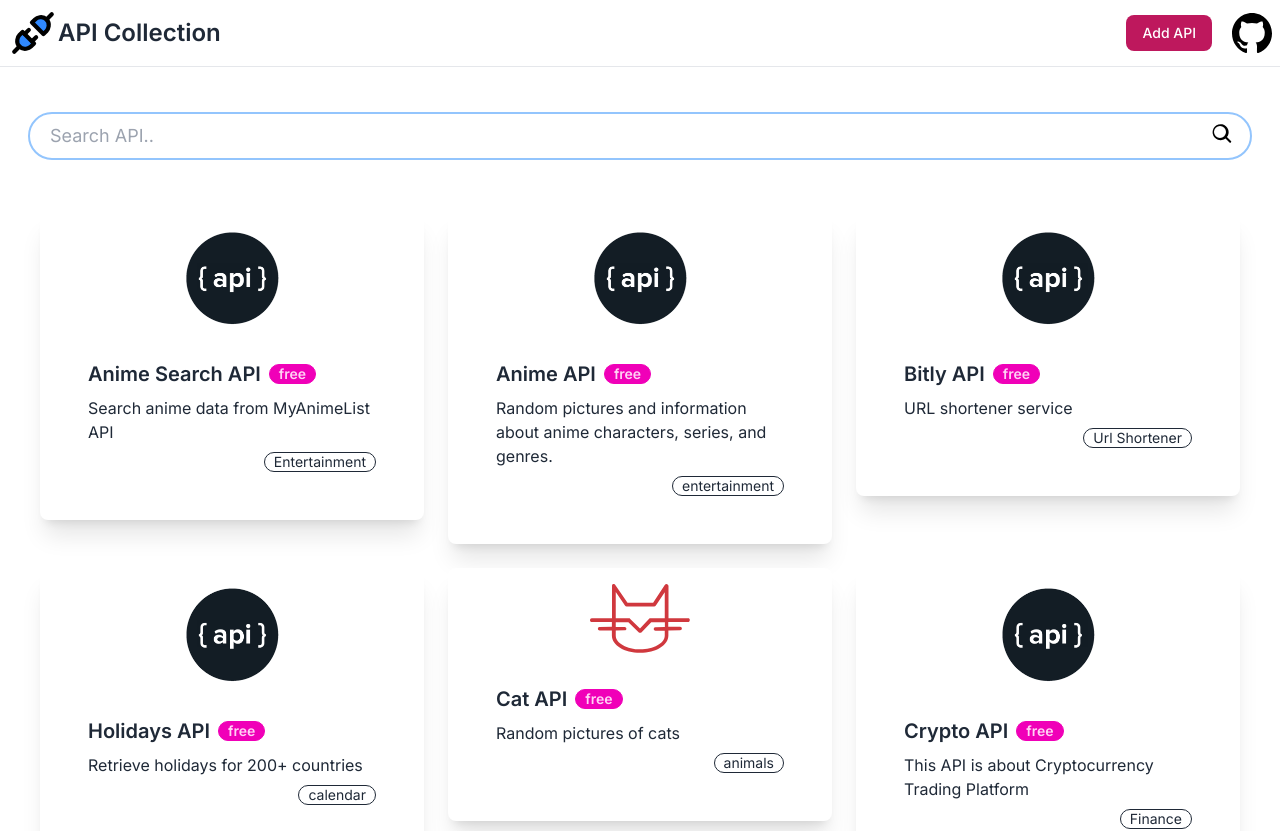
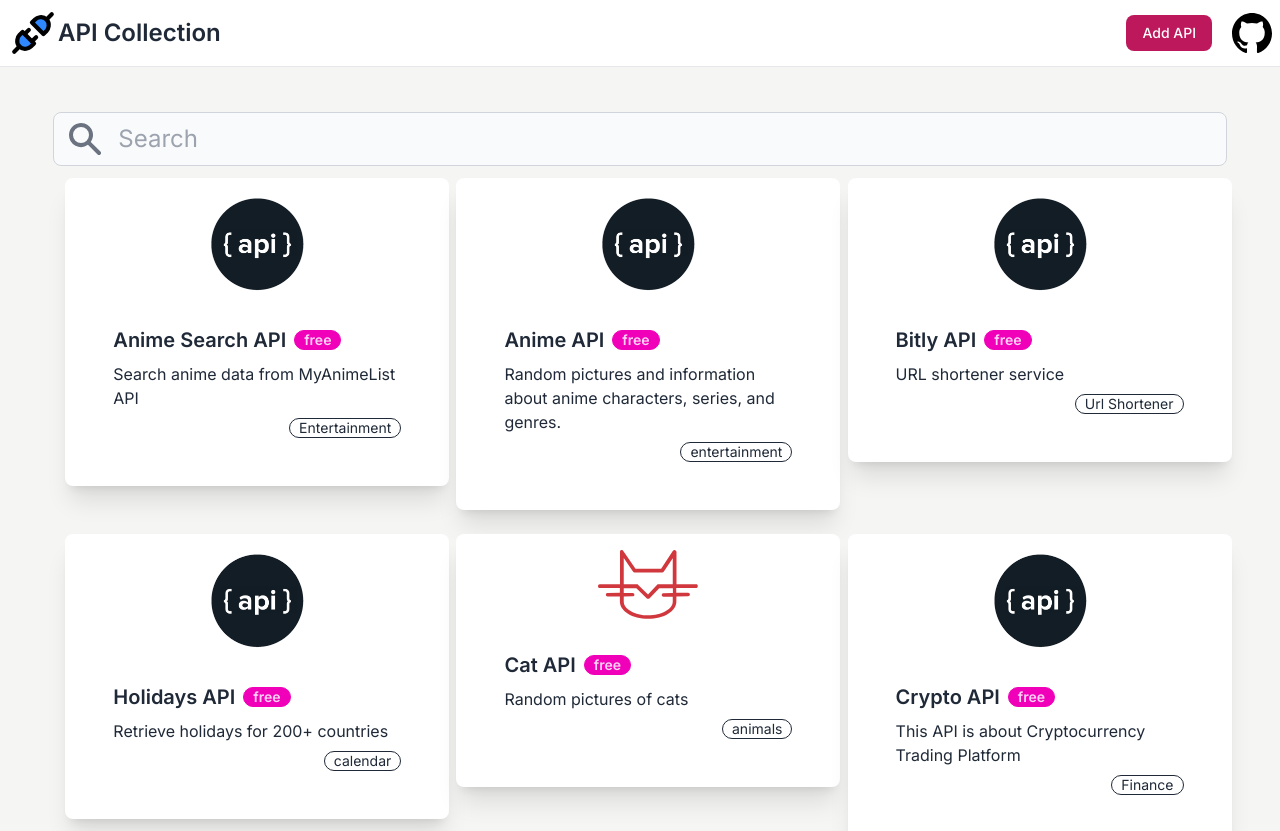
Before and after one commit to gdsc-fetju/api-collection, a Next.js app: page / in a window 1280 px wide. Shown: the top 831 px of the page. Built offline with nearby package versions, Linux system fonts and the light colour scheme.

Commit message:
fix: implement search with custom hook

```diff
--- a/src/app/page.tsx
+++ b/src/app/page.tsx
@@ -1,25 +1,18 @@
-'use client'
+'use client';
 
 import ApiList from '@/components/ApiList';
 import Nav from '@/components/Nav';
-import Search from '@/components/Search/SearchBar';
-import React, {useState} from 'react';
 
 export default function Home() {
-  const [searchTerm, setSearchTerm] = useState('');
-
-  const handleSearch = (value: string) => {
-    setSearchTerm(value);
-  };
   return (
-    <main>
+    <main className='bg-stone-100 min-h-screen'>
       <Nav />
       <h1 className='my-10 text-center text-2xl font-bold'>API Collection</h1>
       {/* TODO: Add Search Bar to Search for a Individual API */}
       {/* <Search onSearch={handleSearch} />  */}
       {/* TODO: Add Filter the filteration of correct result */}
       <div className='flex justify-center gap-20'>
-      <ApiList searchTerm={searchTerm} />
+        <ApiList />
       </div>
     </main>
   );
--- a/src/components/ApiCard.tsx
+++ b/src/components/ApiCard.tsx
@@ -8,9 +8,8 @@
 
 function ApiCard({ api }: Props) {
   return (
-    <Link target="_blank" href={api.url}>
-
-      <div className='card w-96 bg-base-100 mx-3 my-3 shadow-xl p-4 rounded-lg transform transition-transform hover:scale-105'>
+    <Link target='_blank' href={api.url}>
+      <div className='card mx-3 my-3 w-96 transform rounded-lg bg-base-100 p-4 shadow-xl transition-transform hover:scale-105'>
         <figure>
           <Image
             src={api.image ? `/images/${api.image}` : '/images/default.webp'}
--- a/src/components/ApiList.tsx
+++ b/src/components/ApiList.tsx
@@ -4,12 +4,13 @@
 import ApiCard from './ApiCard';
 import Search from './Search/SearchBar';
 import Spinner from './Search/Spinner';
+import useSearch from '@/hooks/useSearch';
 
-function ApiList({ searchTerm }: { searchTerm: string }) {
+function ApiList() {
   // TODO: Setup filter with custom hook
   const [apiList, setApiList] = useState<IApiContent[]>([]);
-  const [filteredApiList, setFilteredApiList] = useState<IApiContent[]>([]);
   const [isLoading, setIsLoading] = useState(true);
+  const { search, filteredApis, setSearch } = useSearch(apiList);
 
   useEffect(() => {
     (async () => {
@@ -17,50 +18,25 @@
       const res = await fetch('/api/get-content');
       const api = await res.json();
       setApiList(api);
-      setFilteredApiList(api);
       setIsLoading(false);
-      console.log(api);
     })();
   }, []);
 
-  useEffect(() => {
-    const filtered = apiList.filter((api) =>
-      api.name.toLowerCase().includes(searchTerm.toLowerCase())
+  if (isLoading) {
+    return (
+      <Spinner />
     );
-    setFilteredApiList(filtered);
-
-  }, [apiList, searchTerm]);
-
-
-  const handleSearch = (searchTerm: string) => {
-    const filtered = apiList.filter((api) =>
-      api.name.toLowerCase().includes(searchTerm.toLowerCase())
-    );
-    setFilteredApiList(filtered);
-  };
-
-  if (!apiList.length) {
-    // return <p>No APIs found</p>;
-
-  }
-  if (isLoading) {
-    return <Spinner />;
   }
 
-  if (!filteredApiList.length) {
-    // return <p>No APIs found</p>;
-
-  }
   return (
-    <div>
-    <Search onSearch={handleSearch} />
-    <section className='grid grid-cols-1 md:grid-cols-2 lg:grid-cols-3'>
-      {filteredApiList.map((api, index) => (
-        <ApiCard key={index} api={api} />
-      ))}
-    </section>
-  </div>
-
+    <div className='w-11/12 flex flex-col items-center'>
+      <Search setSearch={setSearch} search={search} />
+      <section className='grid grid-cols-1 md:grid-cols-2 lg:grid-cols-3'>
+        {!filteredApis.length
+          ? 'No APIs found'
+          : filteredApis.map((api, index) => <ApiCard key={index} api={api} />)}
+      </section>
+    </div>
   );
 }
 
--- a/src/components/Search/SearchBar.tsx
+++ b/src/components/Search/SearchBar.tsx
@@ -1,50 +1,28 @@
-'use client'
+'use client';
 
-import React, { ChangeEvent, useState } from 'react';
+import { SearchIcon } from '@/shared/SearchIcon';
+import React from 'react';
 
-export type SearchProps = {
-  onSearch: (value: string) => void
+interface SearchProps {
+  search: string;
+  setSearch: React.Dispatch<React.SetStateAction<any>>;
 }
 
-const Search = (props: SearchProps) => {
-  const { onSearch } = props;
-  const [value, setValue] = useState('');
-
-  const searchHandler = (event: ChangeEvent<HTMLInputElement>) => {
-    const { value } = event.target;
-    setValue(value);
-  };
-
-  const handleKeyDown = (event: React.KeyboardEvent<HTMLInputElement>) => {
-    if (event.key === 'Enter') {
-      onSearch(value);
-    }
-  };
-
+const Search = ({ search, setSearch }: SearchProps) => {
   return (
-    <div className="relative">
-
+    <div className='relative w-full'>
+      <div className='pointer-events-none absolute inset-y-0 left-0 flex items-center pl-3'>
+        <SearchIcon />
+      </div>
       <input
-        type="text"
-        placeholder="Search API.."
-        className="border-2 py-2 mb-10 px-5 border-blue-300 rounded-full text-lg focus:border-blue-600 outline-none home-search-input w-full "
-        value={value}
-        onChange={searchHandler}
-        onKeyDown={handleKeyDown} />
-
-      <button type="submit" className="absolute right-5 top-3">
-        <svg
-          className="h-5 w-5 text-gray-500"
-          xmlns="http://www.w3.org/2000/svg"
-          viewBox="0 0 20 20"
-        >
-          <path
-            fillRule="evenodd"
-            d="M13.53 14.47a8 8 0 111.414-1.414l3.96 3.96a1 1 0 01-1.414 1.414l-3.96-3.96zM8 14a6 6 0 100-12 6 6 0 000 12z"
-            clipRule="evenodd"
-          />
-        </svg>
-      </button>
+        type='text'
+        className='text-2xl block w-full rounded-lg border border-gray-300 bg-gray-50 p-2.5 pl-16 text-gray-800 focus:border-blue-500 focus:ring-blue-500'
+        placeholder='Search'
+        value={search}
+        onChange={(e: React.ChangeEvent<HTMLInputElement>) => {
+          setSearch(e.target.value)
+        }}
+      />
     </div>
   );
 };
--- a/src/components/Search/Spinner.tsx
+++ b/src/components/Search/Spinner.tsx
@@ -1,23 +1,23 @@
 const Spinner = () => {
   return (
-    <div role="status">
+    <div role='status'>
       <svg
-        aria-hidden="true"
-        className={`mr-2 w-8 h-8 animate-spin fill-green-300 text-green-700`}
-        viewBox="0 0 100 101"
-        fill="none"
-        xmlns="http://www.w3.org/2000/svg"
+        aria-hidden='true'
+        className={`mr-2 h-8 w-8 animate-spin fill-green-300 text-green-700`}
+        viewBox='0 0 100 101'
+        fill='none'
+        xmlns='http://www.w3.org/2000/svg'
       >
         <path
-          d="M100 50.5908C100 78.2051 77.6142 100.591 50 100.591C22.3858 100.591 0 78.2051 0 50.5908C0 22.9766 22.3858 0.59082 50 0.59082C77.6142 0.59082 100 22.9766 100 50.5908ZM9.08144 50.5908C9.08144 73.1895 27.4013 91.5094 50 91.5094C72.5987 91.5094 90.9186 73.1895 90.9186 50.5908C90.9186 27.9921 72.5987 9.67226 50 9.67226C27.4013 9.67226 9.08144 27.9921 9.08144 50.5908Z"
-          fill="currentColor"
+          d='M100 50.5908C100 78.2051 77.6142 100.591 50 100.591C22.3858 100.591 0 78.2051 0 50.5908C0 22.9766 22.3858 0.59082 50 0.59082C77.6142 0.59082 100 22.9766 100 50.5908ZM9.08144 50.5908C9.08144 73.1895 27.4013 91.5094 50 91.5094C72.5987 91.5094 90.9186 73.1895 90.9186 50.5908C90.9186 27.9921 72.5987 9.67226 50 9.67226C27.4013 9.67226 9.08144 27.9921 9.08144 50.5908Z'
+          fill='currentColor'
         />
         <path
-          d="M93.9676 39.0409C96.393 38.4038 97.8624 35.9116 97.0079 33.5539C95.2932 28.8227 92.871 24.3692 89.8167 20.348C85.8452 15.1192 80.8826 10.7238 75.2124 7.41289C69.5422 4.10194 63.2754 1.94025 56.7698 1.05124C51.7666 0.367541 46.6976 0.446843 41.7345 1.27873C39.2613 1.69328 37.813 4.19778 38.4501 6.62326C39.0873 9.04874 41.5694 10.4717 44.0505 10.1071C47.8511 9.54855 51.7191 9.52689 55.5402 10.0491C60.8642 10.7766 65.9928 12.5457 70.6331 15.2552C75.2735 17.9648 79.3347 21.5619 82.5849 25.841C84.9175 28.9121 86.7997 32.2913 88.1811 35.8758C89.083 38.2158 91.5421 39.6781 93.9676 39.0409Z"
-          fill="currentFill"
+          d='M93.9676 39.0409C96.393 38.4038 97.8624 35.9116 97.0079 33.5539C95.2932 28.8227 92.871 24.3692 89.8167 20.348C85.8452 15.1192 80.8826 10.7238 75.2124 7.41289C69.5422 4.10194 63.2754 1.94025 56.7698 1.05124C51.7666 0.367541 46.6976 0.446843 41.7345 1.27873C39.2613 1.69328 37.813 4.19778 38.4501 6.62326C39.0873 9.04874 41.5694 10.4717 44.0505 10.1071C47.8511 9.54855 51.7191 9.52689 55.5402 10.0491C60.8642 10.7766 65.9928 12.5457 70.6331 15.2552C75.2735 17.9648 79.3347 21.5619 82.5849 25.841C84.9175 28.9121 86.7997 32.2913 88.1811 35.8758C89.083 38.2158 91.5421 39.6781 93.9676 39.0409Z'
+          fill='currentFill'
         />
       </svg>
-      <span className="sr-only">Loading...</span>
+      <span className='sr-only'>Loading...</span>
     </div>
   );
 };
--- /dev/null
+++ b/src/hooks/useSearch.ts
@@ -0,0 +1,19 @@
+import { IApiContent } from '@/interfaces/api-content.interface';
+import React from 'react';
+
+function useSearch(allApis: IApiContent[]) {
+  const [filteredApis, setFilteredApis] = React.useState<IApiContent[]>([]);
+  const [search, setSearch] = React.useState<string>('');
+
+  React.useEffect(() => {
+    console.log('hello world');
+    const newFilteredArray = allApis.filter((api) =>
+      api.name.toLowerCase().includes(search.toLowerCase())
+    );
+    setFilteredApis(newFilteredArray);
+  }, [search, allApis]);
+
+  return { search, filteredApis, setSearch };
+}
+
+export default useSearch;
--- /dev/null
+++ b/src/shared/SearchIcon.tsx
@@ -0,0 +1,16 @@
+export function SearchIcon() {
+  return (
+    <svg
+      className='h-10 w-10 text-gray-500 dark:text-gray-400'
+      fill='currentColor'
+      viewBox='0 0 20 20'
+      xmlns='http://www.w3.org/2000/svg'
+    >
+      <path
+        fillRule='evenodd'
+        d='M8 4a4 4 0 100 8 4 4 0 000-8zM2 8a6 6 0 1110.89 3.476l4.817 4.817a1 1 0 01-1.414 1.414l-4.816-4.816A6 6 0 012 8z'
+        clipRule='evenodd'
+      />
+    </svg>
+  )
+}
```
Also changed, not shown: api/crypto.md (line endings or trailing spaces).
